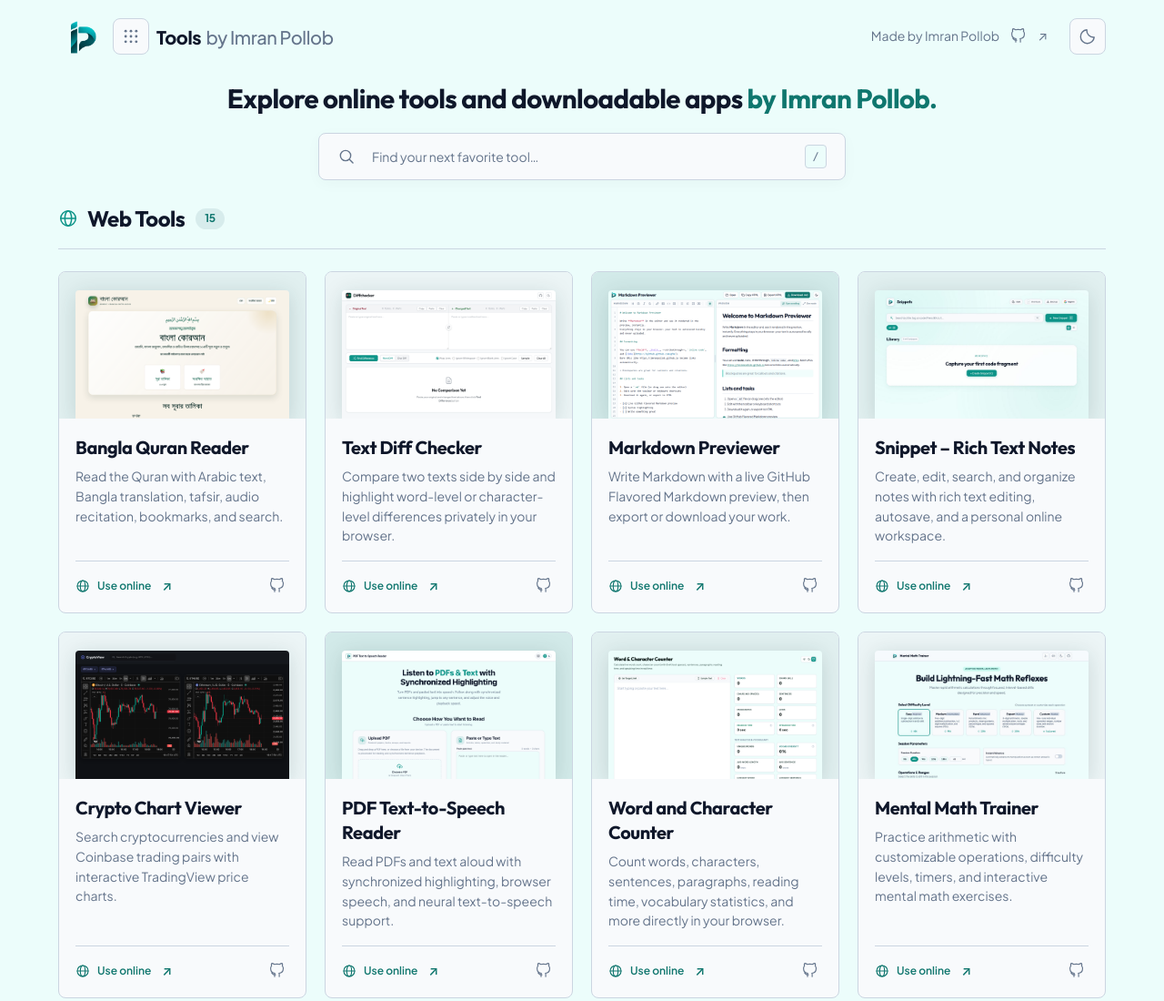
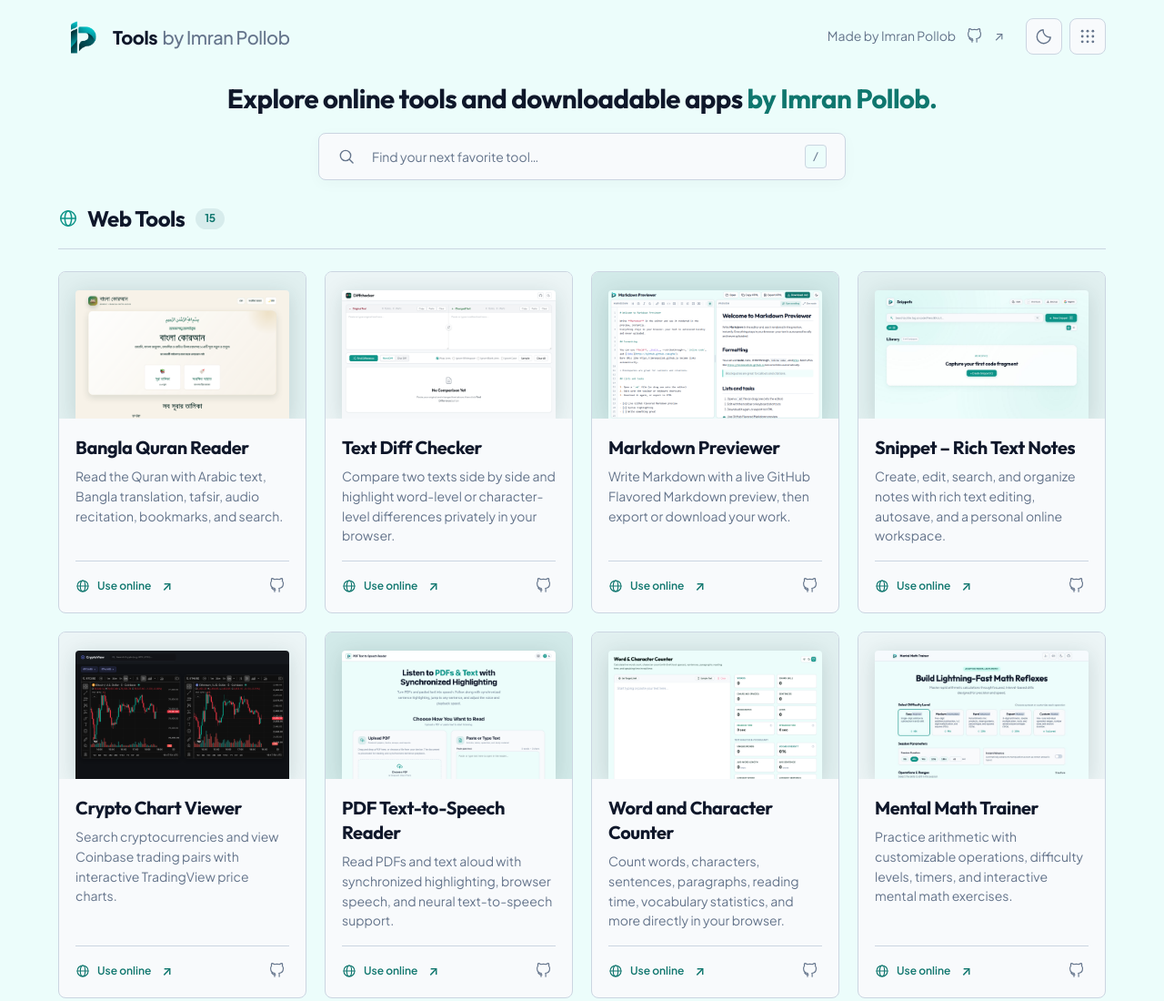
Before and after one commit to imranpollob/tools, a website built with Vite: page index.html in a window 1280 px wide. Shown: the top 1100 px of the page at 91% size. Built offline with nearby package versions, Linux system fonts and the light colour scheme.

Commit message:
reposition the hamburger

```diff
--- a/index.html
+++ b/index.html
@@ -25,12 +25,12 @@
 <body>
   <a class="skip-link" href="#tools">Skip to tools</a>
   <header class="site-header"><span class="brand"><a class="brand-home" href="./" aria-label="Tools by Imran Pollob home"><img class="brand-logo"
-        src="./logo.png" alt="" width="52" height="52"></a><button class="launcher-toggle" id="launcher-toggle" type="button" aria-label="Browse all tools" aria-expanded="false" aria-haspopup="dialog" title="Browse all tools"><span data-icon="apps"></span></button><a class="brand-home" href="./"><span class="brand-name">Tools <span class="brand-light">by Imran
+        src="./logo.png" alt="" width="52" height="52"></a><a class="brand-home" href="./"><span class="brand-name">Tools <span class="brand-light">by Imran
           Pollob</span></span></a></span>
     <div class="header-actions"><a class="author-link" href="https://github.com/imranpollob" target="_blank"
         rel="noopener noreferrer"><span>Made by Imran Pollob</span><span data-icon="github"></span><span
-          aria-hidden="true">↗</span></a><button class="theme-toggle" id="theme-toggle" type="button"
-        aria-label="Switch to dark theme" title="Switch to dark theme"><span data-icon="moon"></span></button></div>
+          aria-hidden="true">↗</span></a><span class="header-buttons"><button class="theme-toggle" id="theme-toggle" type="button"
+        aria-label="Switch to dark theme" title="Switch to dark theme"><span data-icon="moon"></span></button><button class="launcher-toggle" id="launcher-toggle" type="button" aria-label="Browse all tools" aria-expanded="false" aria-haspopup="dialog" title="Browse all tools"><span data-icon="apps"></span></button></span></div>
     <div class="launcher-backdrop" id="launcher-backdrop" hidden></div>
     <div class="launcher" id="launcher" role="dialog" aria-label="All tools" hidden>
       <div class="launcher-head">
--- a/scripts/check-browser.js
+++ b/scripts/check-browser.js
@@ -25,7 +25,7 @@ assert.equal(await page.locator('#empty-state').isVisible(), true);
 await page.locator('#reset-search').click();
 assert.equal(await page.locator('.tool-card').count(), expectedCount);
 // Apps launcher: waffle toggle between logo and brand text, grid of tool boxes in homepage order, dismiss.
-assert.equal(await page.locator('.site-header .brand #launcher-toggle').count(), 1);
+assert.equal(await page.locator('.site-header .header-actions #launcher-toggle').count(), 1);
 const launcher = page.locator('#launcher');
 assert.equal(await launcher.isHidden(), true);
 await page.getByRole('button', { name: 'Browse all tools' }).click();
--- a/src/launcher.css
+++ b/src/launcher.css
@@ -56,7 +56,7 @@
 .launcher {
   position: absolute;
   top: calc(100% + 4px);
-  left: 64px;
+  right: 64px;
   z-index: 50;
   width: min(560px, calc(100vw - 40px));
   max-height: min(80vh, 640px);
@@ -234,7 +234,7 @@
 
 @media (max-width: 1100px) {
   .launcher {
-    left: 32px;
+    right: 32px;
   }
 }
 
--- a/src/style.css
+++ b/src/style.css
@@ -89,6 +89,12 @@ svg {
   display: flex;
   align-items: center;
   gap: 24px;
+}
+
+.header-buttons {
+  display: flex;
+  align-items: center;
+  gap: 8px;
 }
 
 .author-link {
```
